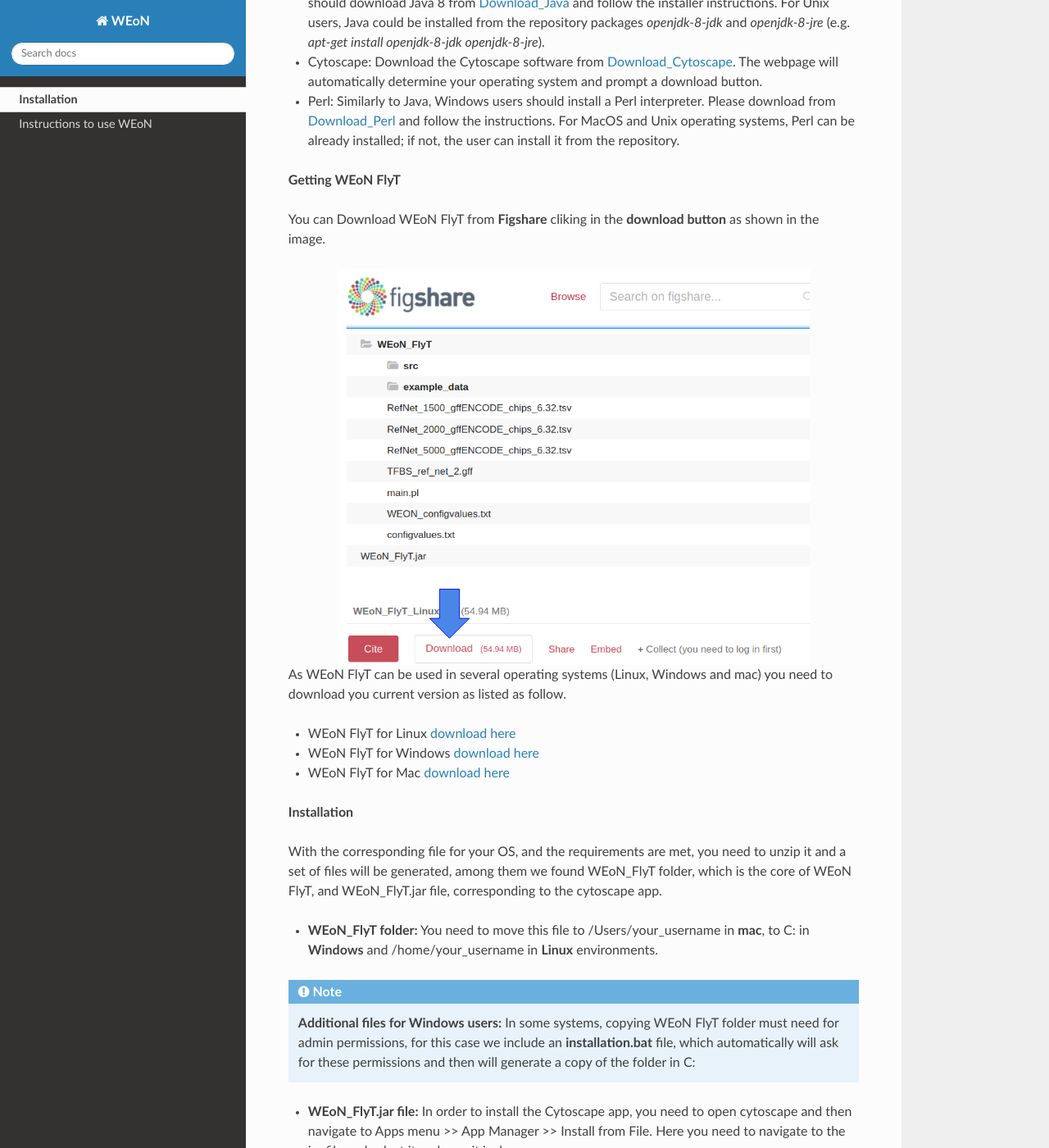
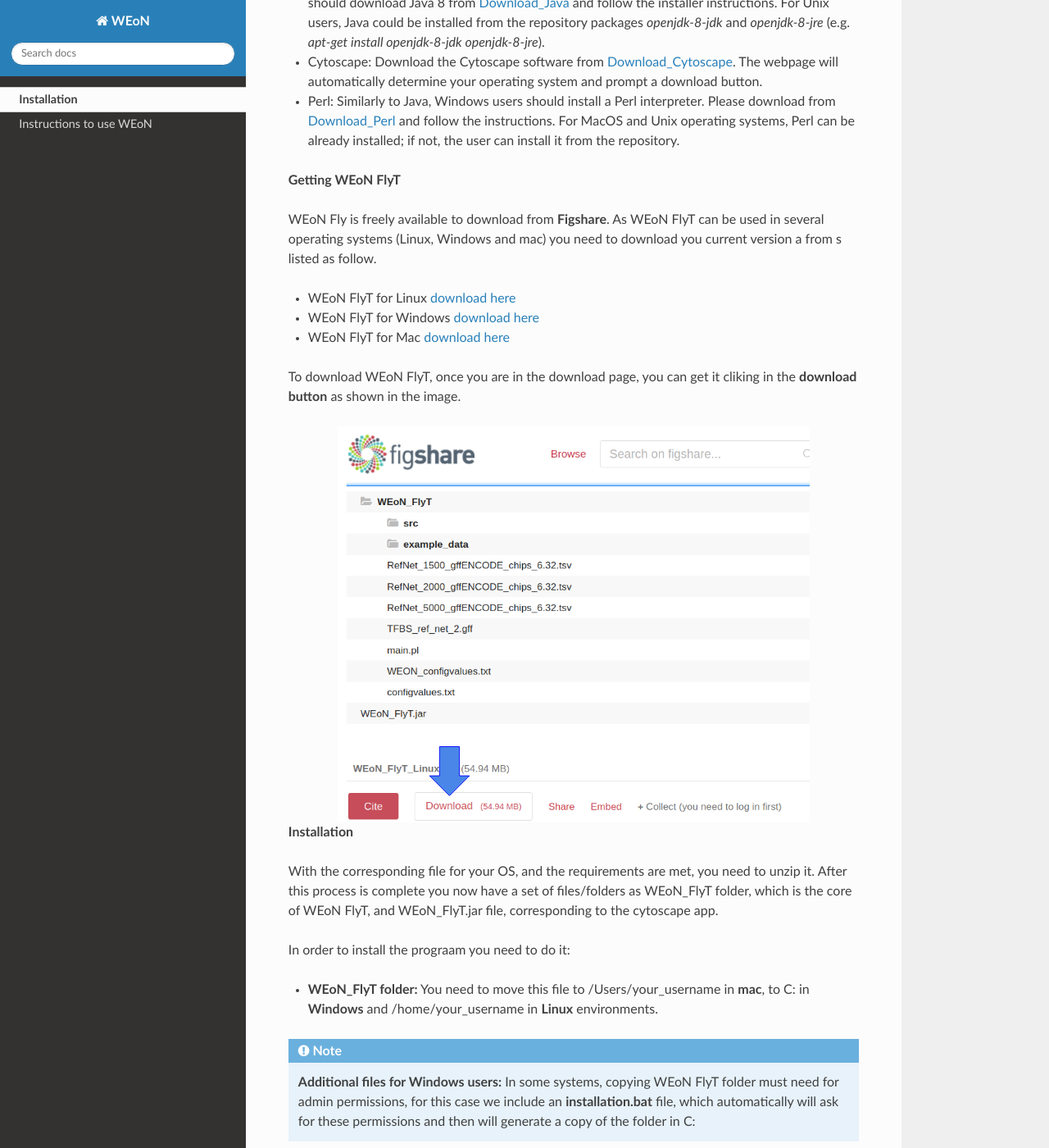
Before and after one commit to networkbiolab/WEoN, a Sphinx documentation site: the page built from docs/installation.rst, in a window 1280 px wide and 1400 px high, scrolled down 312 px. Shown: the whole window at 82% size. Built offline with Sphinx 7.4.7 and the Read the Docs theme 2.0.0, drawn with Linux system fonts in a browser that asks for light colours.

Commit message:
Update installation.rst

```diff
--- a/docs/installation.rst
+++ b/docs/installation.rst
@@ -15,12 +15,7 @@
 
 **Getting WEoN FlyT**
 
-You can Download WEoN FlyT from **Figshare** cliking in the **download button** as shown in the image.
-
-.. image:: images/download.png
-	:align: center
-
-As WEoN FlyT can be used in several operating systems (Linux, Windows and mac) you need to download you current version as listed as follow.
+WEoN Fly is freely available to download from **Figshare**. As WEoN FlyT can be used in several operating systems (Linux, Windows and mac) you need to download you current version a from s listed as follow.
 
 - WEoN FlyT for Linux `download here <https://figshare.com/articles/WEoN_FlyT_for_Linux/11956758>`_
 
@@ -28,11 +23,18 @@
 
 - WEoN FlyT for Mac `download here <https://figshare.com/articles/WEoN_FlyT_for_mac/11958942>`_
 
+To download WEoN FlyT, once you are in the download page, you can get it cliking in the **download button** as shown in the image.
+
+.. image:: images/download.png
+	:align: center
+
 
 
 **Installation**
 
-With the corresponding file for your OS, and the requirements are met, you need to unzip it and a set of files will be generated, among them we found WEoN_FlyT folder, which is the core of WEoN FlyT, and WEoN_FlyT.jar file, corresponding to the cytoscape app.
+With the corresponding file for your OS, and the requirements are met, you need to unzip it. After this process is complete you now have a set of files/folders as WEoN_FlyT folder, which is the core of WEoN FlyT, and WEoN_FlyT.jar file, corresponding to the cytoscape app.
+
+In order to install the prograam you need to do it:
 
 - **WEoN_FlyT folder:** You need to move this file to /Users/your_username in **mac**, to C: in **Windows** and /home/your_username in **Linux** environments.
 
```
